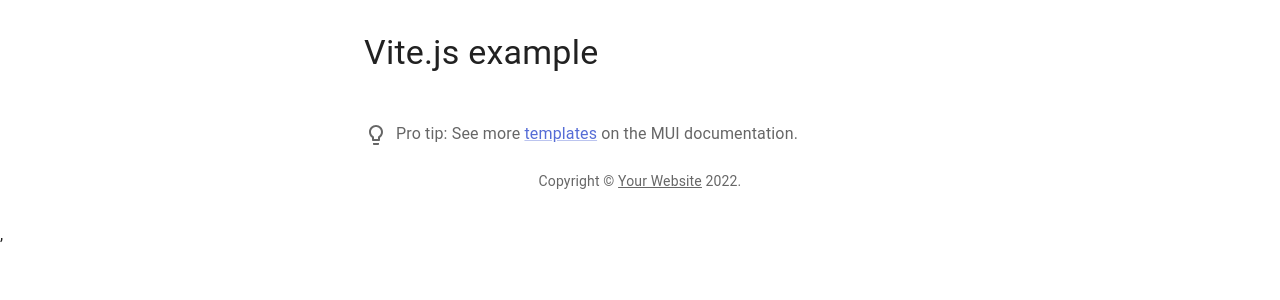
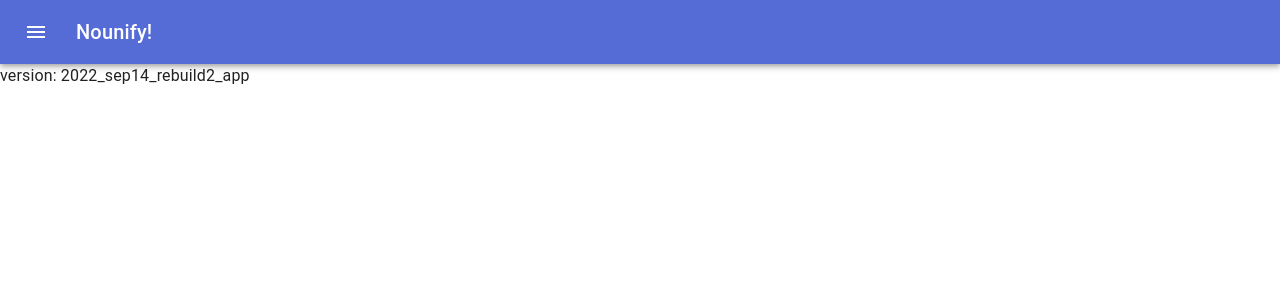
Before and after one commit to durantschoon/NounsVerbsandtheRest, a React (Vite) app: page / in a window 1280 px wide. Shown: the top 300 px of the page. Built offline with nearby package versions, Linux system fonts and the light colour scheme.

Commit message:
add mui icons and show version

```diff
--- a/package.json
+++ b/package.json
@@ -10,6 +10,7 @@
   "dependencies": {
     "@emotion/react": "latest",
     "@emotion/styled": "latest",
+    "@mui/icons-material": "^5.10.6",
     "@mui/material": "latest",
     "react": "latest",
     "react-dom": "latest"
--- a/src/App.jsx
+++ b/src/App.jsx
@@ -1,20 +1,35 @@
 import * as React from 'react';
-import Container from '@mui/material/Container';
+import AppBar from '@mui/material/AppBar';
+import Box from '@mui/material/Box';
+import Toolbar from '@mui/material/Toolbar';
 import Typography from '@mui/material/Typography';
-import Box from '@mui/material/Box';
-import ProTip from './ProTip';
-import Copyright from './Copyright';
+import IconButton from '@mui/material/IconButton';
+import MenuIcon from '@mui/icons-material/Menu';
 
 export default function App() {
   return (
-    <Container maxWidth="sm">
-      <Box sx={{ my: 4 }}>
-        <Typography variant="h4" component="h1" gutterBottom>
-          Vite.js example
-        </Typography>
-        <ProTip />
-        <Copyright />
+    <Box sx={{ flexGrow: 1 }}>
+      <AppBar position="static">
+        <Toolbar>
+          <IconButton
+            size="large"
+            edge="start"
+            color="inherit"
+            aria-label="menu"
+            sx={{ mr: 2 }}
+          >
+            <MenuIcon />
+          </IconButton>
+          <Typography variant="h6" component="div" sx={{ flexGrow: 1 }}>
+            Nounify!
+          </Typography>
+        </Toolbar>
+      </AppBar>
+      <Box sx={{ flexGrow: 1 }}>
+          <Typography variant="p" component="div" sx={{ flexGrow: 1 }}>
+            version: 2022_sep14_rebuild2_app
+          </Typography>
       </Box>
-    </Container>
+    </Box>
   );
 }
--- a/src/main.jsx
+++ b/src/main.jsx
@@ -15,6 +15,5 @@
       <CssBaseline />
       <App />
     </ThemeProvider>
-    ,
   </React.StrictMode>,
 );
```
Also changed, not shown: 2 other files (tests, documents, lock files or other folders).
